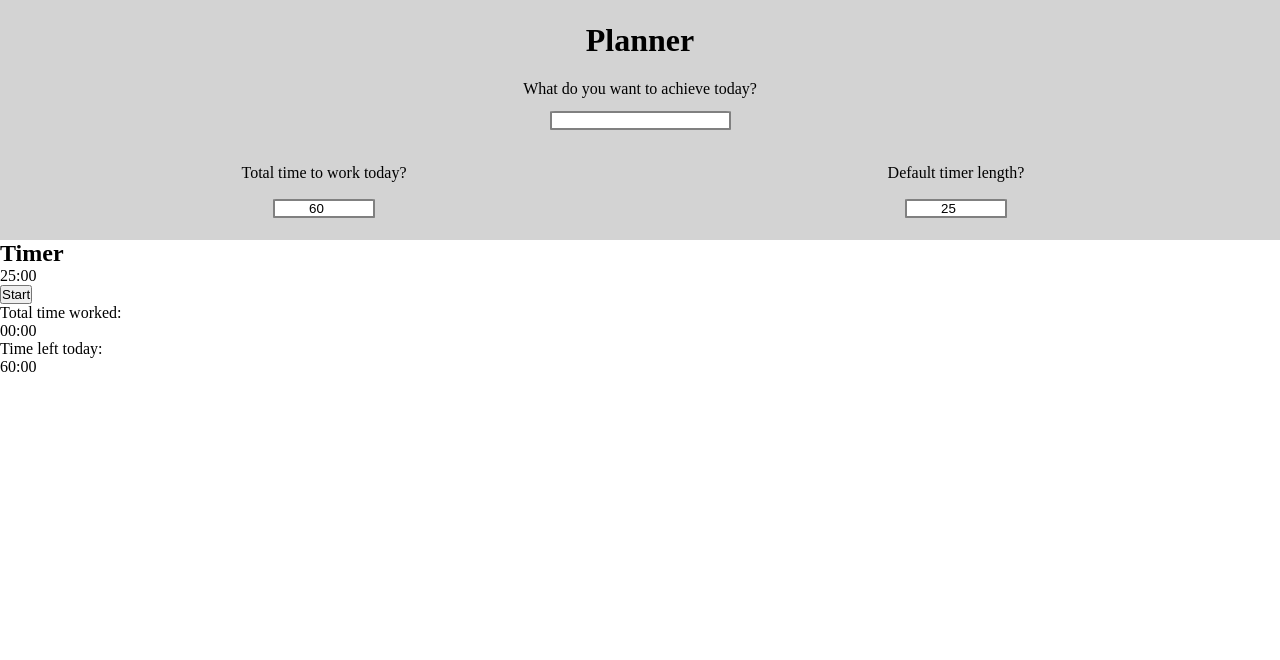
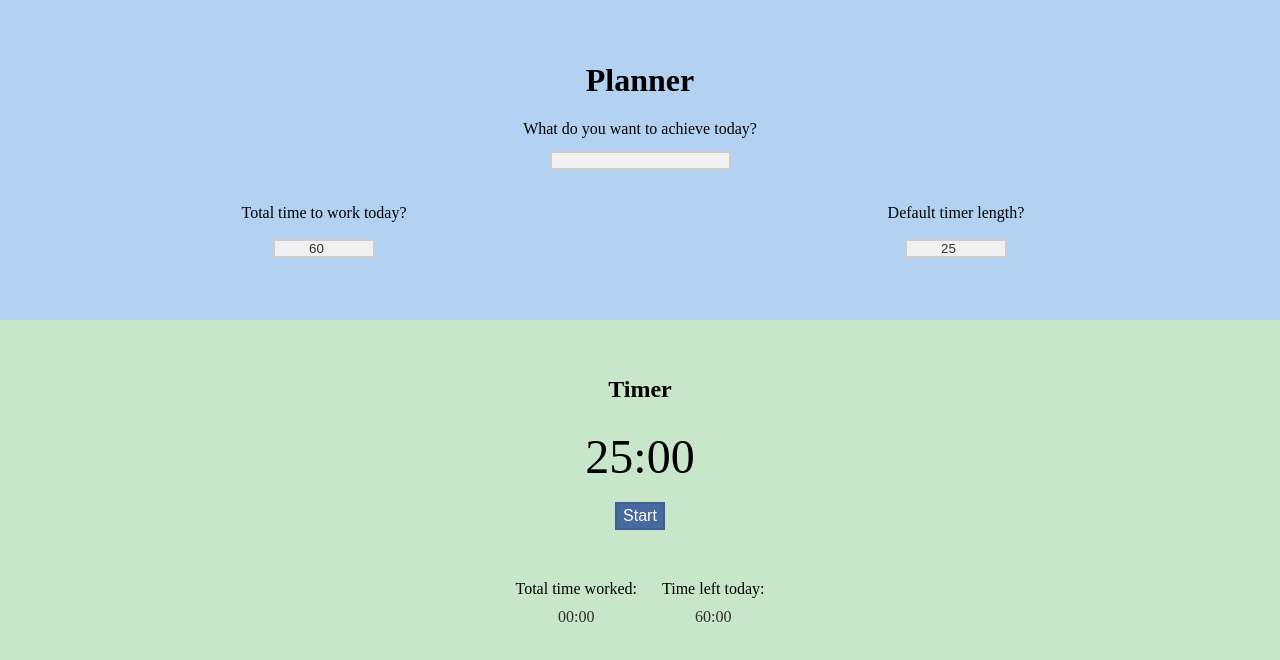
Before and after one commit to ChrisJLP/Productivity-planner, a React (Vite) app: page / in a window 1280 px wide. Shown: the top 660 px of the page. Built offline with nearby package versions, Linux system fonts and the light colour scheme.

Commit message:
Position Timer component and add colour

```diff
--- a/src/components/Timer.jsx
+++ b/src/components/Timer.jsx
@@ -1,4 +1,5 @@
 import { useState, useEffect } from "react";
+import styles from "../styles/Timer.module.css";
 
 function Timer({ mins, totalTimeToWork }) {
   const [timerMinutes, setTimerMinutes] = useState(mins);
@@ -96,19 +97,29 @@ function Timer({ mins, totalTimeToWork }) {
 
   return (
     <>
-      <h2>Timer</h2>
-      <p>
+      <div className={styles.timerContainer}>
+        <h2 className={styles.timerHeader}>Timer</h2>
+        <p className={styles.mainTimer}>
           {formattedMins}:{formattedSecs}
         </p>
-      <button onClick={handleClick}>{stopStart}</button>
+        <button onClick={handleClick} className={styles.startButton}>
+          {stopStart}
+        </button>
+        <div className={styles.otherTimers}>
+          <div className={styles.timerContainer}>
             <p>Total time worked:</p>
-      <p>
+            <p className={styles.timer}>
               {formattedWorkedMins}:{formattedWorkedSecs}
             </p>
+          </div>
+          <div className={styles.timerContainer}>
             <p>Time left today:</p>
-      <p>
+            <p className={styles.timer}>
               {formattedTotalMins}:{formattedTotalSecs}
             </p>
+          </div>
+        </div>
+      </div>
     </>
   );
 }
--- a/src/styles/Planner.module.css
+++ b/src/styles/Planner.module.css
@@ -4,9 +4,10 @@
     gap: 5px;
     align-items: center;
     justify-content: center;
-    height: 30vh;
+    height: 40vh;
     width: 100vw;
-    background-color: lightgrey;
+    background-color: #B3D1F1;
+    margin: 0;
 }
 
 .timerPlanner {
@@ -38,7 +39,9 @@
     display: flex;
     align-self: center;
     border-radius: 3%;
-    border: 2px solid grey;
+    border: 2px solid #CCCCCC;
+    background-color: #F0F0F0;
+    color: #333333
 }
 
 .topLabel {
@@ -52,6 +55,7 @@
 .textInputs {
     text-align: center;
     border-radius: 3%;
-    border: 2px solid grey;
+    border: 2px solid #CCCCCC;
     margin-top: 1vh;
+    background-color: #F0F0F0;
 }
--- /dev/null
+++ b/src/styles/Timer.module.css
@@ -0,0 +1,43 @@
+.timerContainer {
+    display: flex;
+    flex-direction: column;
+    align-items: center;
+    gap: 10px;
+    background-color: #C8E6C9;
+    height: 60vh;
+    margin: 0;
+}
+
+.otherTimers {
+    display: flex;
+    gap: 25px;
+}
+
+
+.timer {
+    color: #2E2E2E;
+}
+
+.mainTimer {
+    font-size: 3em;
+}
+
+.startButton {
+    background-color: #466A9F;
+    border: 2px solid #3E5F8F;
+    padding: 3px 6px;
+    font-size: 1em;
+    text-decoration: none;
+    color: #FFFFFF;
+    margin-top: 1vh;
+    margin-bottom: 5vh;
+}
+
+.startButton:hover {
+    background-color: #3E5F8F
+}
+
+.timerHeader {
+    margin-top: 7vh;
+    margin-bottom: 2vh;
+}
--- a/src/styles/index.css
+++ b/src/styles/index.css
@@ -3,3 +3,9 @@
   padding: 0;
   box-sizing: border-box;
 }
+
+html, body {
+  height: 100vh;
+  margin: 0;
+  overflow: hidden;
+}
```
Lines whose indentation alone changed are shown as unchanged.
